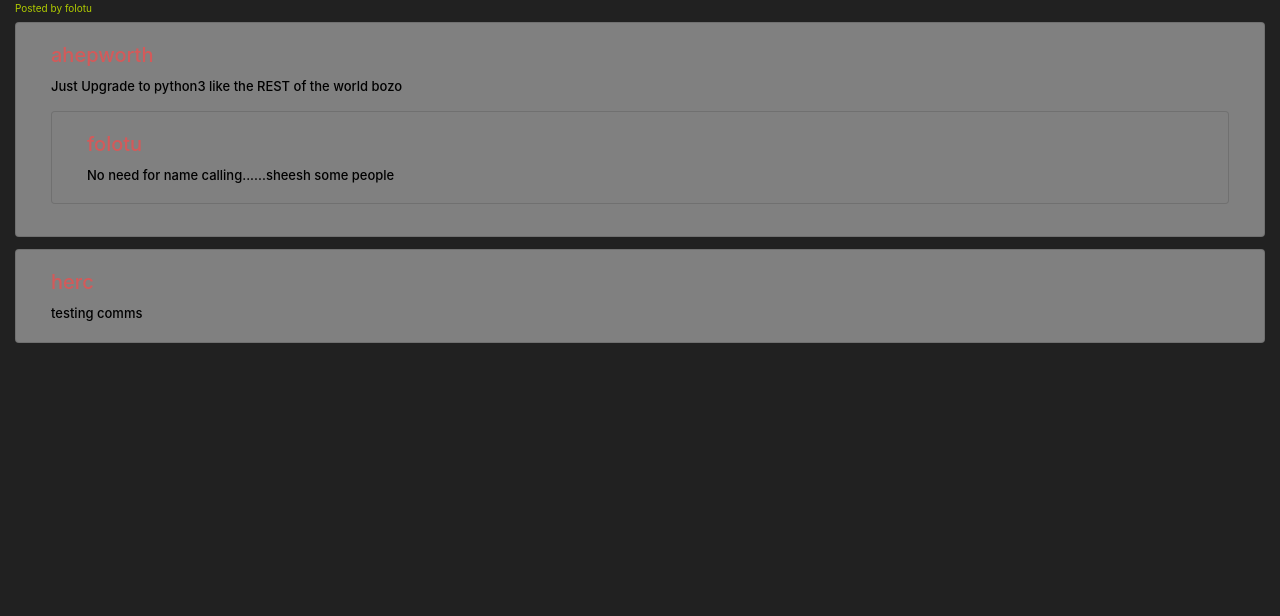
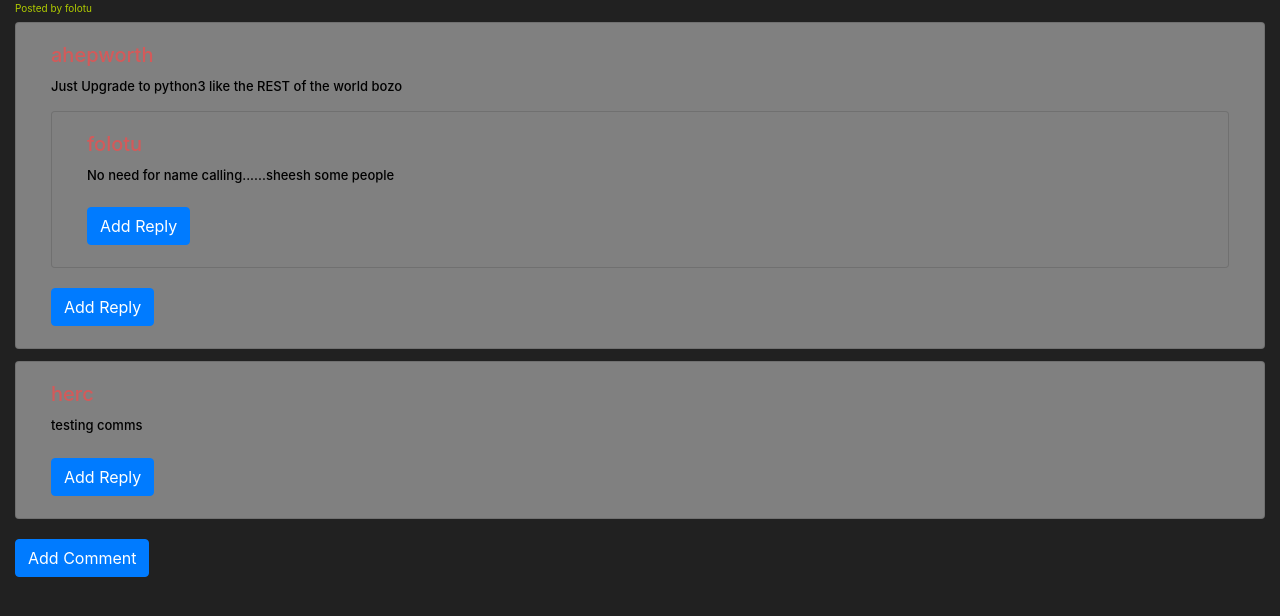
Before and after one commit to Folotu/ForumApp, a Flask app: page /post/1 in a window 1280 px wide. Shown: the part 170-786 px from the top of the page. Run offline with Flask 2, Linux system fonts and the light colour scheme; data comes from the database, SQL or seed files in the repository; both versions use the stored data as it was after the commit; some libraries are stand-ins or nearby versions.

Commit message:
Comment Functionality Done

```diff
--- a/ForumApp/static/css/base.css
+++ b/ForumApp/static/css/base.css
@@ -45,3 +45,7 @@ body {
     color: rgb(0, 0, 0);
     /* background-color: rgb(0, 0, 0); */
     }
+
+    .text-field-container {
+        word-wrap: break-word;
+     }
--- /dev/null
+++ b/ForumApp/static/js/post.js
@@ -0,0 +1,102 @@
+// Get a reference to the button and the container for the text field
+
+// const button = document.getElementById('my-button');
+// const textFieldContainer = document.getElementById('text-field-container');
+
+
+
+// // Add an event listener that listens for a click event on the button
+// button.addEventListener('click', function() {
+//     // Check if the container already contains a text field
+//     if (textFieldContainer.children.length > 0) {
+//         // If the container already contains a text field, then return without adding another one
+//         return;
+//     }
+
+//     // Create the text field
+//     const textField = document.createElement('input');
+//     textField.type = 'text';
+
+//     // Add the text field to the container
+//     textFieldContainer.appendChild(textField);
+
+//     // Show the container
+//     textFieldContainer.style.display = 'block';
+// });
+
+
+// const button = document.getElementsByClassName('btn btn-primary comm');
+
+// const textFieldContainer = document.getElementsByClassName('btn btn-primary commfield');
+
+// console.log(button)
+// for (i = 0; i < button.length; i++) {
+// // Add an event listener that listens for a click event on the button
+// button.addEventListener('click',
+// function()
+// {
+//     button[i].addEventListener
+//     ('click', function()
+//         {
+//             console.log(this)
+//     // Check if the container already contains a text field
+//     // if (textFieldContainer.children.length > 0) {
+//     //     // If the container already contains a text field, then return without adding another one
+//     //     return;
+//     // }
+
+//     // Create the text field
+//     // const textField = document.createElement('input');
+//     // textField.type = 'text';
+
+//     // Add the text field to the container
+//     // textFieldContainer.appendChild(textField);
+
+
+
+//     // Show the container
+//     textFieldContainer.style.display = 'block';
+//         }
+//     )
+// })};
+
+
+ const button = document.getElementById('comment-button');
+
+ const textFieldContainer = document.getElementById('comment-text');
+
+
+
+// Add an event listener that listens for a click event on the button
+button.addEventListener('click', function() {
+    // Check if the container already contains a text field
+    if (textFieldContainer.children.length > 0) {
+        // If the container already contains a text field, then return without adding another one
+        return;
+    }
+
+    // Create the text field
+    const textField = document.createElement('input');
+    textField.type = 'text';
+
+    // Add the text field to the container
+    textFieldContainer.appendChild(textField);
+
+    // Show the container
+    textFieldContainer.style.display = 'block';
+});
+
+$("#comment-button").click(function()
+{
+
+    $("#comDiv").toggle();
+
+});
+
+
+$("#comment-button").click(function()
+{
+
+    $("#comDiv").toggle();
+
+});
--- a/ForumApp/templates/base.html
+++ b/ForumApp/templates/base.html
@@ -87,7 +87,9 @@ integrity="sha384-JZR6Spejh4U02d8jOt6vLEHfe/JQGiRRSQQxSfFWpi1MquVdAyjUar5+76PVCm
 crossorigin="anonymous"
 ></script>
 
-
+<script type="text/javascript"
+src="{{ url_for('static', filename='/js/post.js') }}">
+</script>
 
 
 <script type="text/javascript"
--- a/ForumApp/templates/post.html
+++ b/ForumApp/templates/post.html
@@ -26,7 +26,10 @@
                 {% endif %}
             </div>
         </div>
-    {% endfor %}
+    {% endfor %} <button type="button" id="" class="btn btn-primary Nrep">
+        Add Reply
+        <textarea id="text-field-container" name="Nestreply" style="display: none;"rows="5"></textarea>
+    </button>
 {% endmacro %}
 
 <div class="card-columns" style="column-count: 1;">
@@ -46,9 +49,28 @@
                         </div>
                     </div>
                 {% endfor %}
+
+                <button type="button" id="reply-button" class="btn btn-primary">Add Reply</button>
+                <div id="repDiv" style="display: none;">
+                    <form method="POST" action="/comment/ {{ comment.id }} /add_reply">
+                        <textarea id="reply-text"  name="reply" rows="5"></textarea>
+
+                        <button type="submit">Submit Comment</button>
+                    </form>
+
+                </div>
             </div>
         </div>
     {% endfor %}
+                <button type="button" id="comment-button" class="btn btn-primary">Add Comment</button>
+                    <div id="comDiv" style="display: none;">
+                        <form method="POST" action="/post/{{ post.id }}/add_comment">
+                            <textarea id="comment-text"  name="comment" rows="5"></textarea>
+
+                            <button type="submit">Submit Comment</button>
+                    </form>
+                </div>
+     </div>
 </div>
 
 </div>
--- a/ForumApp/views.py
+++ b/ForumApp/views.py
@@ -92,9 +92,10 @@ def post(post_id):
 
 
 @views.route('/post/<int:post_id>/add_comment', methods=['POST'])
+@login_required
 def add_comment(post_id):
     comment_text = request.form['comment']
-    user_id = request.form['user_id']
+    user_id = current_user.id
 
     # Create a new comment
     comment = Comment(author_id=user_id, post_id=post_id, comment=comment_text)
@@ -104,7 +105,7 @@ def add_comment(post_id):
     db.session.commit()
 
     # Redirect the user to the post page
-    return redirect(url_for('post', post_id=post_id))
+    return redirect(url_for('views.post', post_id=post_id))
 
 
 @app.route('/comment/<int:comment_id>/add_reply', methods=['POST'])
```
Also changed, not shown: instance/ForumApp.sqlite.
